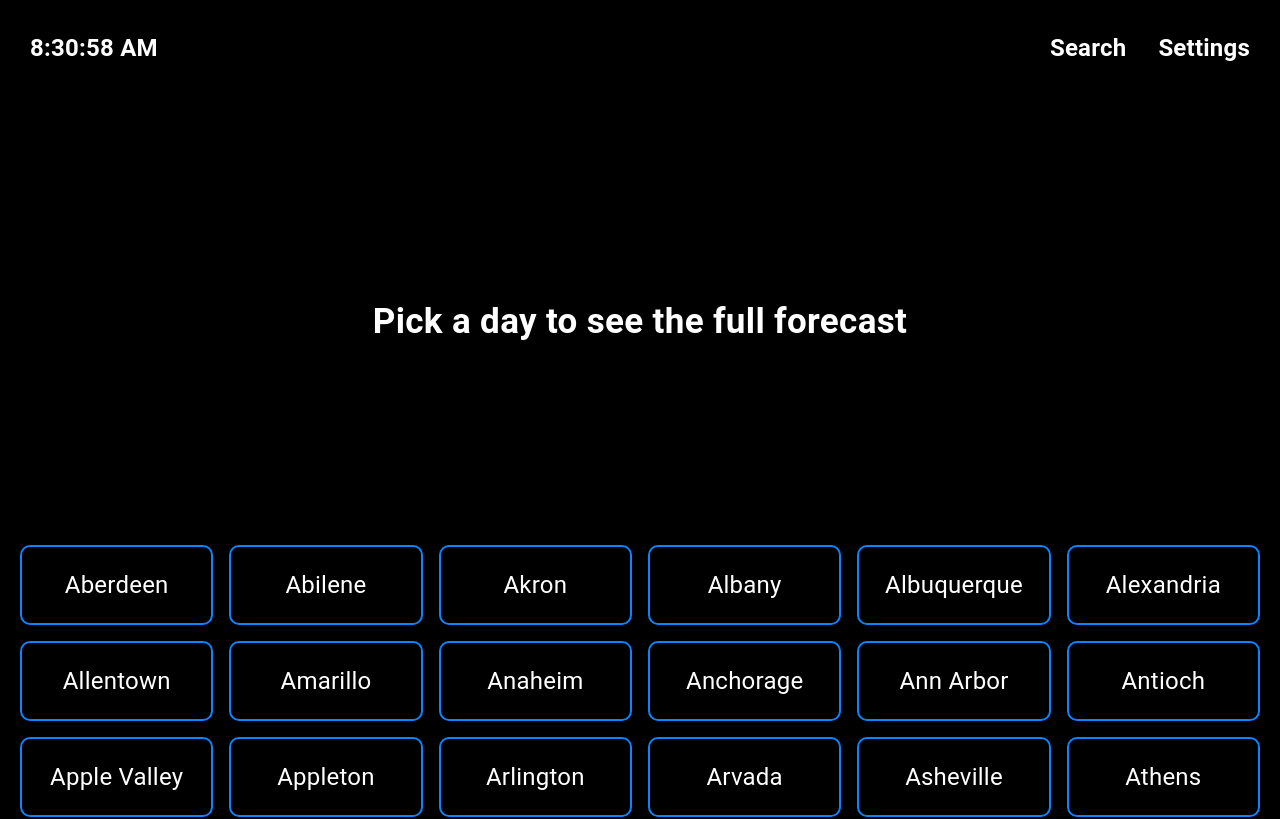
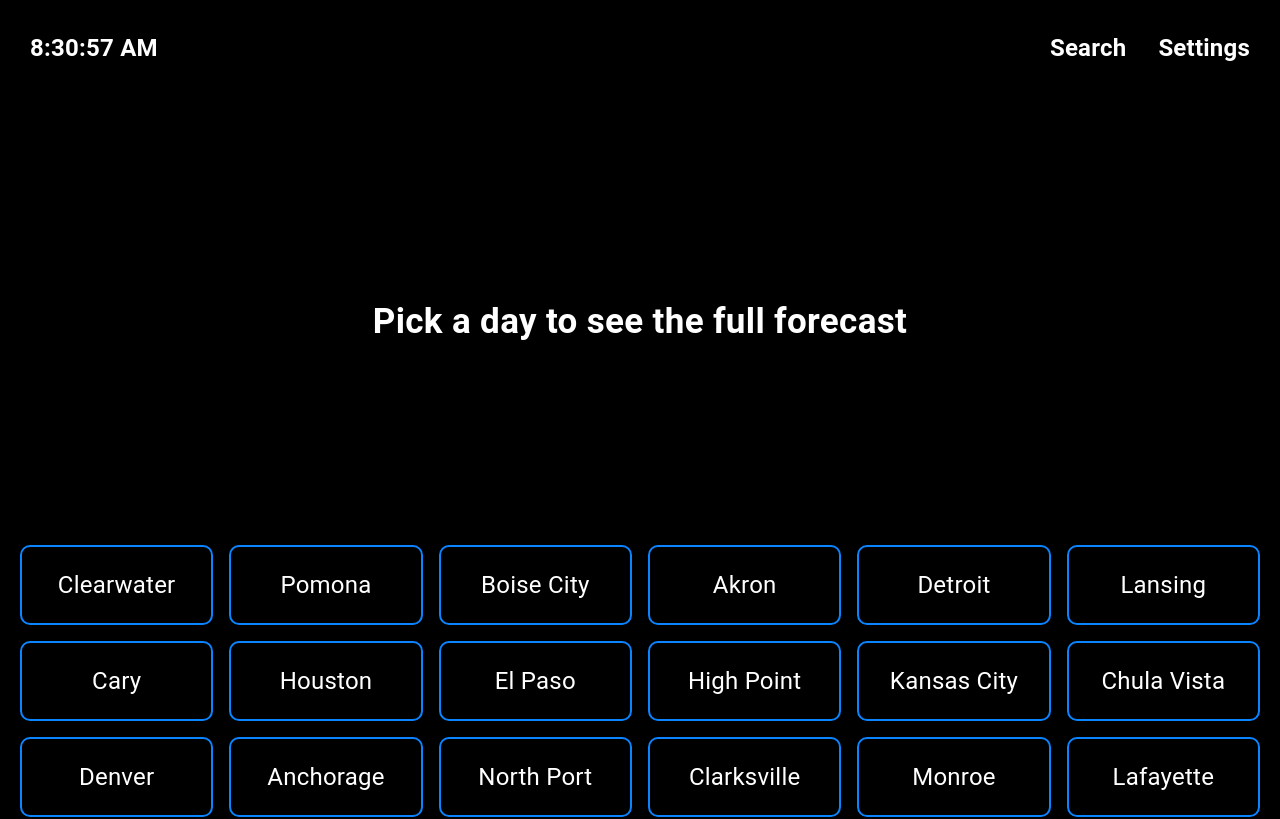
Before and after one commit to waleedsaifi/forecast_test, a React (Create React App) app: page / in a window 1280 px wide. Shown: the top 819 px of the page. Built offline with nearby package versions, Linux system fonts and the light colour scheme.

Commit message:
Setup random 18 cities

```diff
--- a/src/pages/initailPage/index.jsx
+++ b/src/pages/initailPage/index.jsx
@@ -6,19 +6,13 @@ import "./index.css";
 import { Cities } from "../../data/data";
 
 export default function Index() {
-  const [cities, setCities] = React.useState([]);
-  // function getRandomInt(cities, count) {
-  //   let item = [];
-  //   item = cities[Math.floor(Math.random() * count)];
-  //   console.log("item", item);
-  //   return item;
-  // }
+  const [cities] = React.useState(getRandomInt(Cities, 18));
 
-  useEffect(() => {
-    let array = Cities[Math.floor(Math.random() * Cities.length)];
-    console.log("array", array);
-    // setCities()
-  }, []);
+  function getRandomInt(cities, count) {
+    let shuffled = cities.sort(() => 0.5 - Math.random());
+    let selected = shuffled.slice(0, count);
+    return selected;
+  }
 
   return (
     <Box>
@@ -37,7 +31,7 @@ export default function Index() {
         spacing={2}
         sx={{ padding: "20px" }}
       >
-        {Cities.map((x) => (
+        {cities.map((x) => (
           <Grid item xs={2}>
             <CityCard data={x} />
           </Grid>
```
Also changed, not shown: 1 other file (tests, documents, lock files or other folders).
